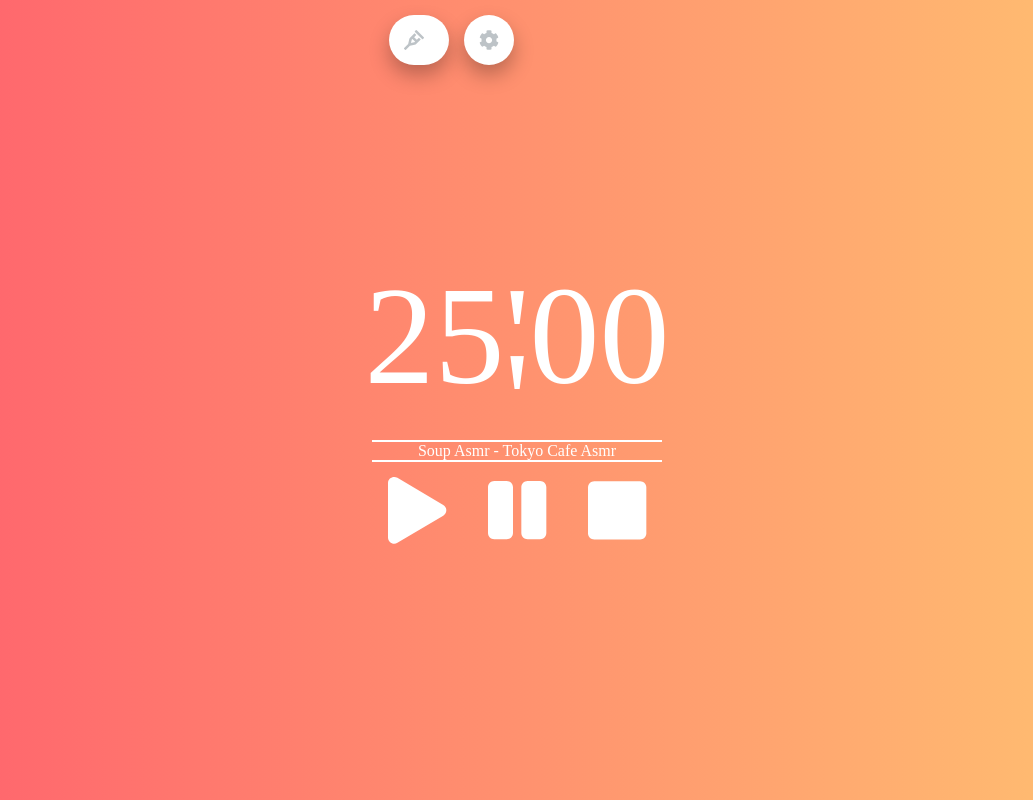
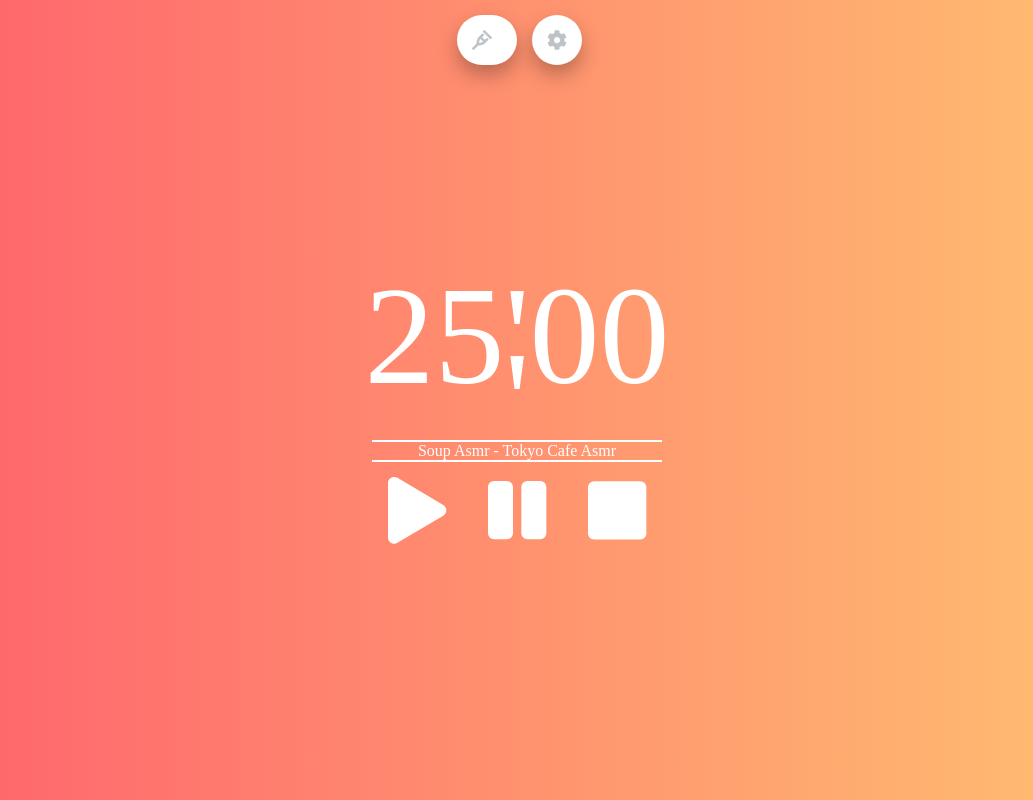
Before and after one commit to Kwon770/focus-timer, a React (Create React App) app: page / in a window 1280 px wide. Shown: the whole page, without its empty margins (123-1156 px from the left). Built offline with nearby package versions, Linux system fonts and the light colour scheme; what typography would draw is missing.

Commit message:
feat: Rearrange top buttons

```diff
--- a/src/App.js
+++ b/src/App.js
@@ -243,7 +243,8 @@ const ButtonConatiner = styled.div`
   position: absolute;
   left: 50%;
   top: 15px;
-  margin-left: -10%;
+  height: 50px;
+  width: 10px;
   display: flex;
   justify-content: center;
   align-items: center;
--- a/src/components/SettingButton.js
+++ b/src/components/SettingButton.js
@@ -12,6 +12,9 @@ export default function SettingButton(props) {
 }
 
 const Button = styled.div`
+  position: absolute;
+  top: 0;
+  left: 15px;
   display: flex;
   justify-content: center;
   align-items: center;
--- a/src/components/ToDos/ToDosButton.js
+++ b/src/components/ToDos/ToDosButton.js
@@ -13,10 +13,11 @@ export default function ToDosButton(props) {
 }
 
 const Button = styled.div`
-  /* width: 120px; */
+  position: absolute;
+  top: 0;
+  right: 10px;
   height: 50px;
   padding: 0px 15px;
-  margin-right: 15px;
   background-color: ${(props) => props.theme.panelBgColor};
   border-radius: 25px;
   box-shadow: rgba(0, 0, 0, 0.27) 0 10px 20px;
```
